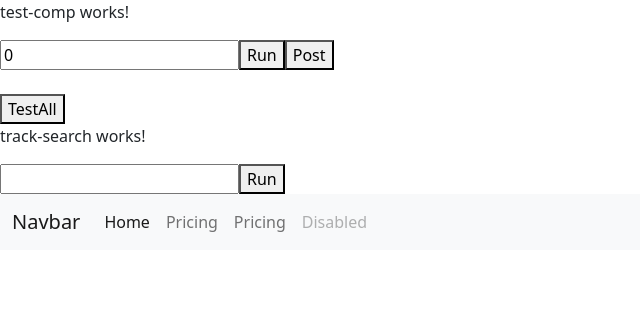
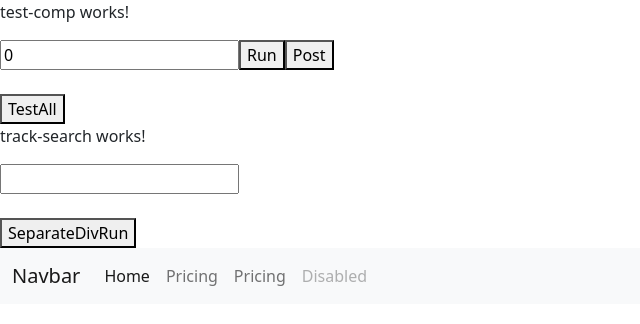
Before and after one commit to andrewdpetersen/VanquishFrontEndP2, an Angular app in the folder FourTheMusic/: page /navbar in a window 1280 px wide. Shown: the top 324 px of the page, without its empty margins (0-640 px from the left). Built offline with nearby package versions, Linux system fonts and the light colour scheme.

Commit message:
separate div search works

```diff
--- a/FourTheMusic/src/app/components/track-search/track-search.component.html
+++ b/FourTheMusic/src/app/components/track-search/track-search.component.html
@@ -1,5 +1,8 @@
 <p>track-search works!</p>
 <div>
     <input type="text" [(ngModel)]='title'>
-    <button (click)="listTracks(title)" value="Run">Run</button>
 </div>
+<br>
+<div>
+    <button (click)="listTracks(title)" value="Run">SeparateDivRun</button>
+</div>
```
